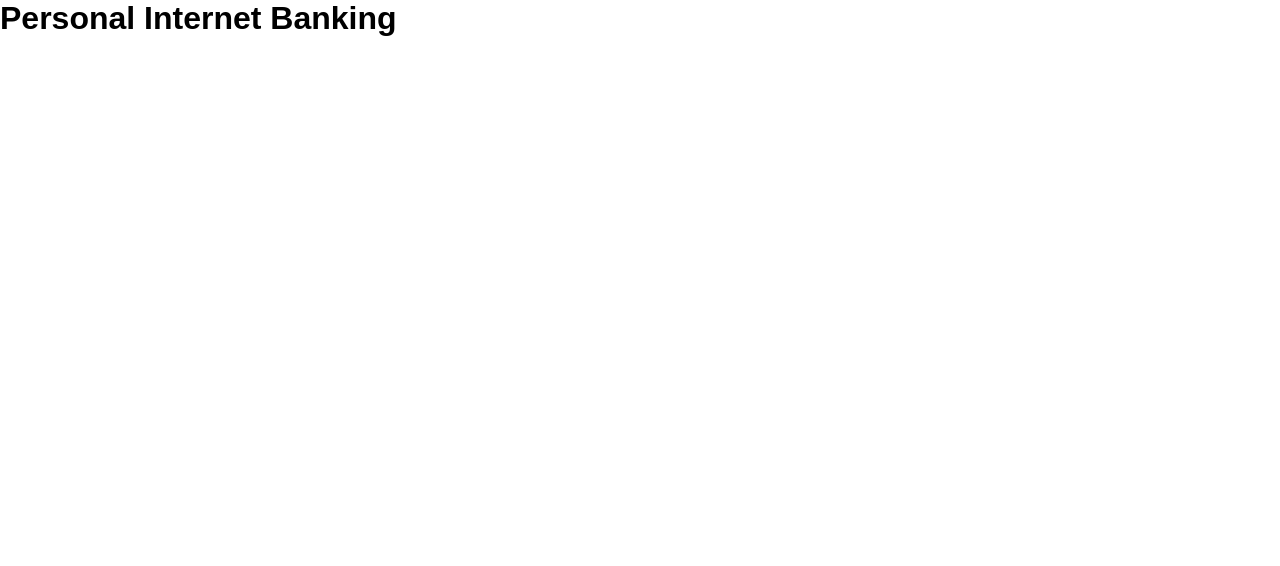
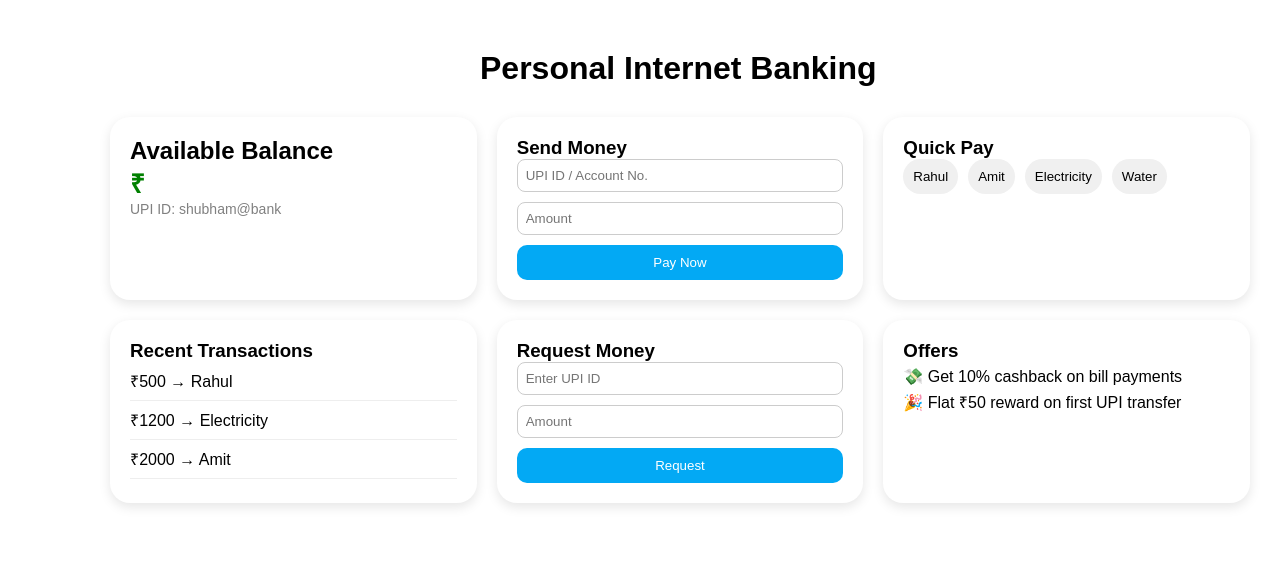
Before and after one commit to shubhamgiri729/online-banking-system, a PHP site: page /HTML/perIntBank.html in a window 1280 px wide. Shown: the top 566 px of the page. Run offline with PHP 8.4, Linux system fonts and the light colour scheme.

Commit message:
Implement Personal Internet Banking dashboard with UPI features and enhanced UI

```diff
--- a/CSS/perIntBank.css
+++ b/CSS/perIntBank.css
@@ -1,8 +1,127 @@
 @import url("../CSS/home.css");
-#nat{
-    height:500px;
-    width:700px;
-    background-size:700px 500px;
-    border-radius:30px;
-    margin:30px auto;
+
+.pib-title {
+    margin-left: 60vh;
+    margin-top: 50px;
 }
+
+
+.pib-container {
+    margin-left: 80px;
+    padding: 30px;
+    display: grid;
+    grid-template-columns: repeat(3, 1fr);
+    gap: 20px;
+}
+
+
+.pib-container > div {
+    background: #fff;
+    padding: 20px;
+    border-radius: 20px;
+    box-shadow: 0 4px 12px rgba(0,0,0,0.1);
+}
+
+
+.balance {
+    font-size: 26px;
+    color: green;
+    font-weight: bold;
+
+}
+
+.upi-id {
+    color: gray;
+    font-size: 14px;
+}
+
+.form-group input,
+.request-card input {
+    width: 100%;
+    padding: 8px;
+    margin-bottom: 10px;
+    border-radius: 8px;
+    border: 1px solid #ccc;
+}
+
+.pay-btn,
+.request-card button {
+    width: 100%;
+    padding: 10px;
+    background: #03A9F4;
+    color: white;
+    border: none;
+    border-radius: 10px;
+    cursor: pointer;
+}
+
+.pay-btn:hover,
+.request-card button:hover {
+    background: #0288D1;
+}
+
+.quick-users {
+    display: flex;
+    flex-wrap: wrap;
+    gap: 10px;
+}
+
+.quick-users button {
+    position: relative;
+    overflow: hidden;
+    background: transparent;
+    padding: 10px;
+    border-radius: 20px;
+    border: none;
+    background: #f0f0f0;
+    cursor: pointer;
+    z-index: 1;
+}
+
+.quick-users button::before{
+    content: "";
+    position: absolute;
+    top: 0;
+    left: 0;
+    width: 0%;
+    height: 100%;
+    background-color: #03A9F4;
+    z-index: -1;
+    transition: width 0.4s ease;
+}
+
+.quick-users button:hover::before{
+    width: 100%;
+}
+
+.quick-users button:hover {
+    color: white;
+}
+
+
+.transactions ul {
+    list-style: none;
+}
+
+.transactions li {
+    border-bottom: 1px solid #eee;
+    padding: 8px 0;
+}
+
+.offers p {
+    margin: 5px 0;
+}
+
+.main-pib-container{
+    margin-top: 0;
+    transform: translateY(20px);
+    opacity: 0;
+    animation: fadeIn 0.8s ease forwards;
+}
+
+@keyframes fadeIn {
+    to{
+        opacity: 1;
+        transform: translateY(0);
+    }
+}
--- a/HTML/perIntBank.html
+++ b/HTML/perIntBank.html
@@ -1,16 +1,79 @@
 <!DOCTYPE html>
 <html lang="en">
+
 <head>
     <meta charset="UTF-8">
     <meta name="viewport" content="width=device-width, initial-scale=1.0">
     <title>Personal Internet Banking | Online Banking Website mini project</title>
     <link rel="stylesheet" href="../CSS/perIntBank.css">
 </head>
+
 <body>
     <?php include "header.php"?>
-    <div>
-        <h1>Personal Internet Banking</h1>
-        <div id="nat"></div>
-    </div>
+
+    <main class="main-pib-container">
+
+        <h1 class="pib-title">Personal Internet Banking</h1>
+
+        <div class="pib-container">
+
+            <div class="balance-card">
+                <h2>Available Balance</h2>
+                <p class="balance">₹
+                    <?php echo $_SESSION['balance'] ?? '0'; ?>
+                </p>
+                <p class="upi-id">UPI ID: shubham@bank</p>
+            </div>
+
+            <div class="upi-card">
+                <h3>Send Money</h3>
+                <form>
+                    <div class="form-group">
+                        <input type="text" placeholder="UPI ID / Account No." required>
+                    </div>
+                    <div class="form-group">
+                        <input type="number" placeholder="Amount" required>
+                    </div>
+                    <button type="button" class="pay-btn">Pay Now</button>
+                </form>
+            </div>
+
+
+            <div class="quick-pay">
+                <h3>Quick Pay</h3>
+                <div class="quick-users">
+                    <button>Rahul</button>
+                    <button>Amit</button>
+                    <button>Electricity</button>
+                    <button>Water</button>
+                </div>
+            </div>
+
+
+            <div class="transactions">
+                <h3>Recent Transactions</h3>
+                <ul>
+                    <li>₹500 → Rahul</li>
+                    <li>₹1200 → Electricity</li>
+                    <li>₹2000 → Amit</li>
+                </ul>
+            </div>
+
+            <div class="request-card">
+                <h3>Request Money</h3>
+                <input type="text" placeholder="Enter UPI ID">
+                <input type="number" placeholder="Amount">
+                <button>Request</button>
+            </div>
+
+            <div class="offers">
+                <h3>Offers</h3>
+                <p>💸 Get 10% cashback on bill payments</p>
+                <p>🎉 Flat ₹50 reward on first UPI transfer</p>
+            </div>
+
+        </div>
+    </main>
 </body>
+
 </html>
```
